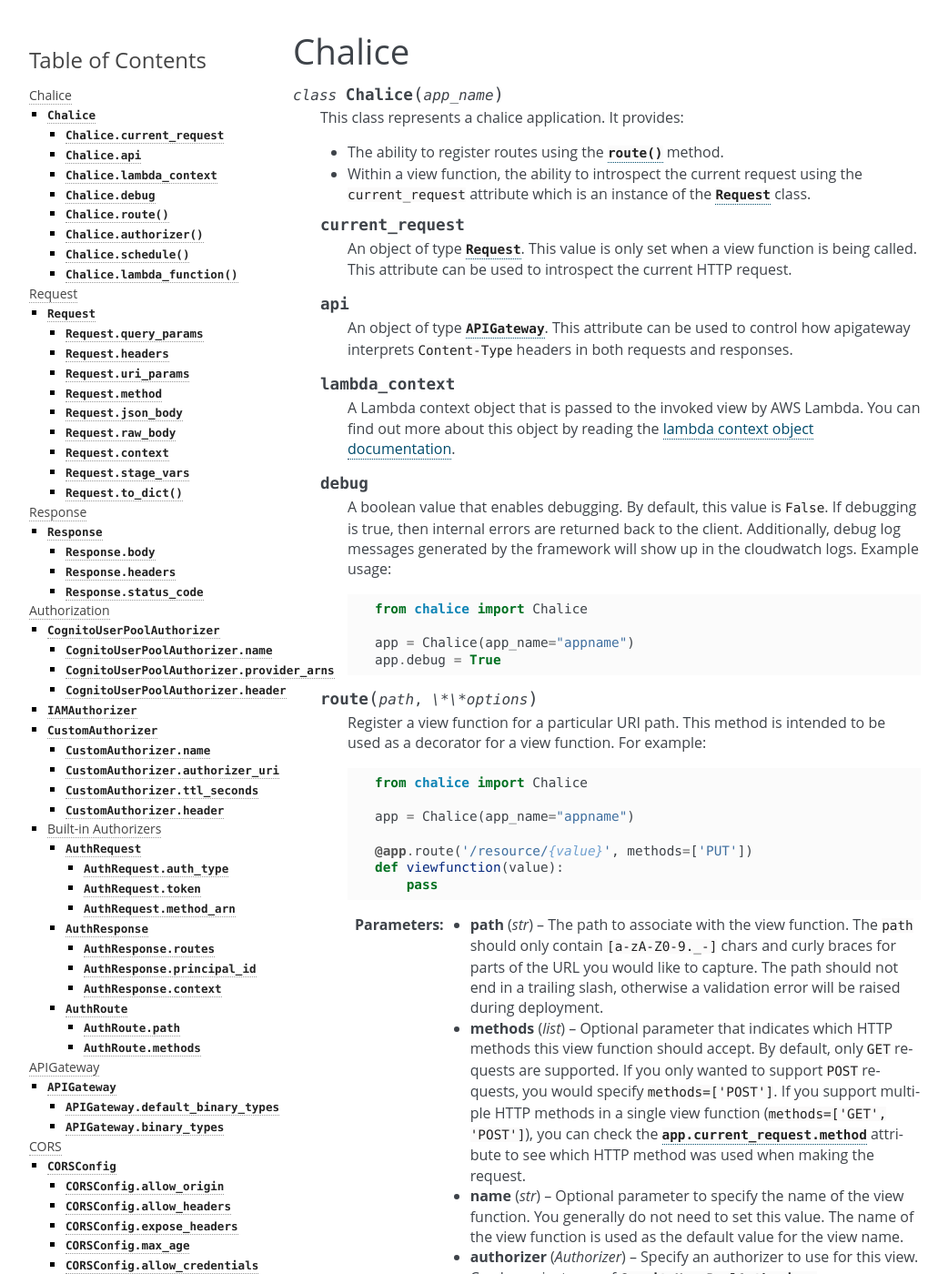
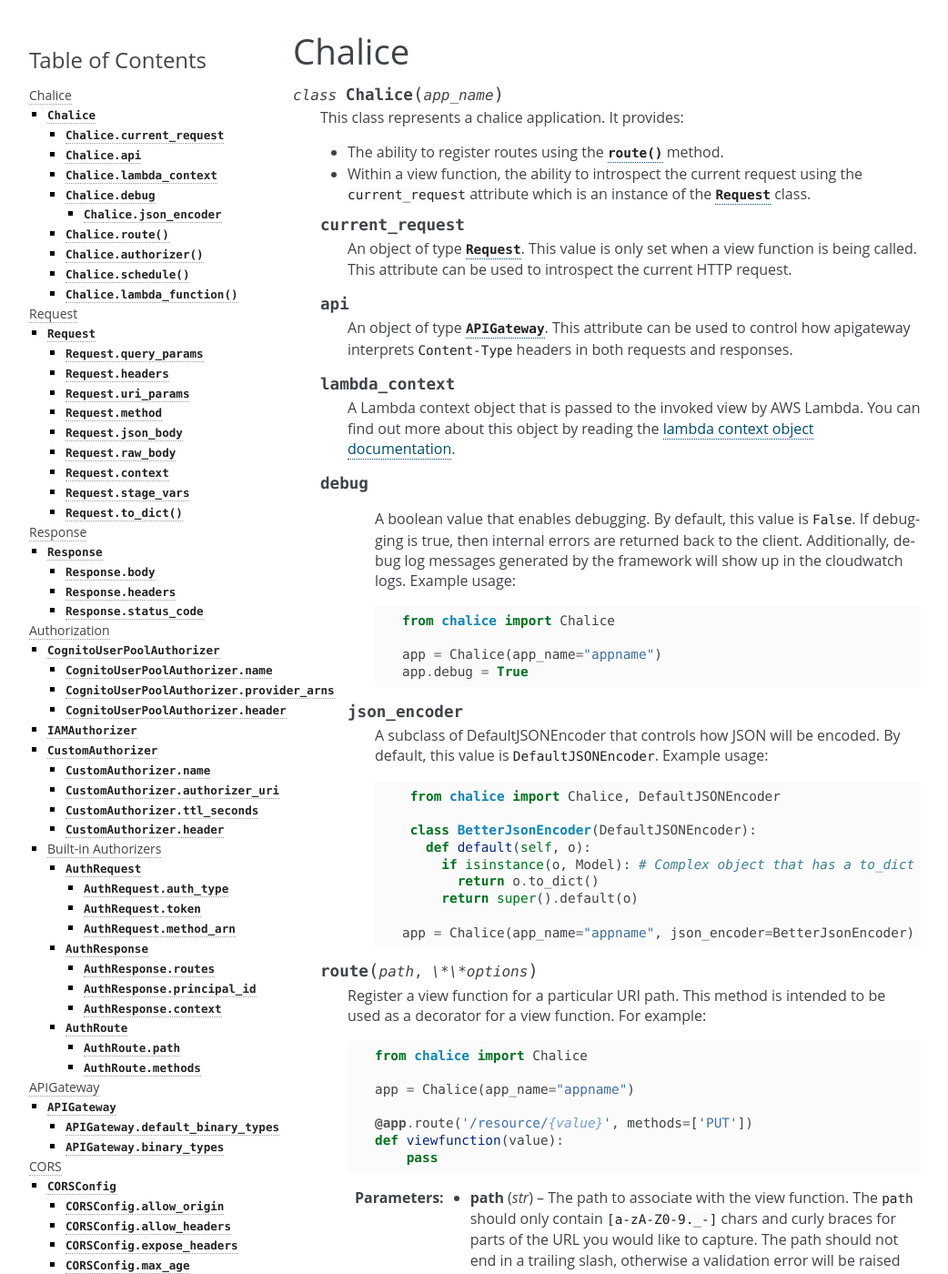
Before and after one commit to aws/chalice, a Sphinx documentation site: the page built from docs/source/api.rst, in a window 1280 px wide and 1400 px high. Shown: the whole window at 91% size, without its empty margins (108-1150 px from the left). Built offline with Sphinx 7.4.7, drawn with Linux system fonts in a browser that asks for light colours; pages that are not in the unit, such as notebooks, are missing from menus.

Commit message:
Add json_encoder attribute to the Chalice class.

```diff
--- a/docs/source/api.rst
+++ b/docs/source/api.rst
@@ -41,6 +41,23 @@
 
          app = Chalice(app_name="appname")
          app.debug = True
+
+    .. attribute:: json_encoder
+
+      A subclass of DefaultJSONEncoder that controls how JSON will be encoded.  By default, this value is
+      ``DefaultJSONEncoder``. Example usage:
+
+      .. code-block:: python
+
+          from chalice import Chalice, DefaultJSONEncoder
+
+          class BetterJsonEncoder(DefaultJSONEncoder):
+            def default(self, o):
+              if isinstance(o, Model): # Complex object that has a to_dict method
+                return o.to_dict()
+              return super().default(o)
+
+         app = Chalice(app_name="appname", json_encoder=BetterJsonEncoder)
 
    .. method:: route(path, \*\*options)
 
```
Also changed, not shown: 1 other file.
